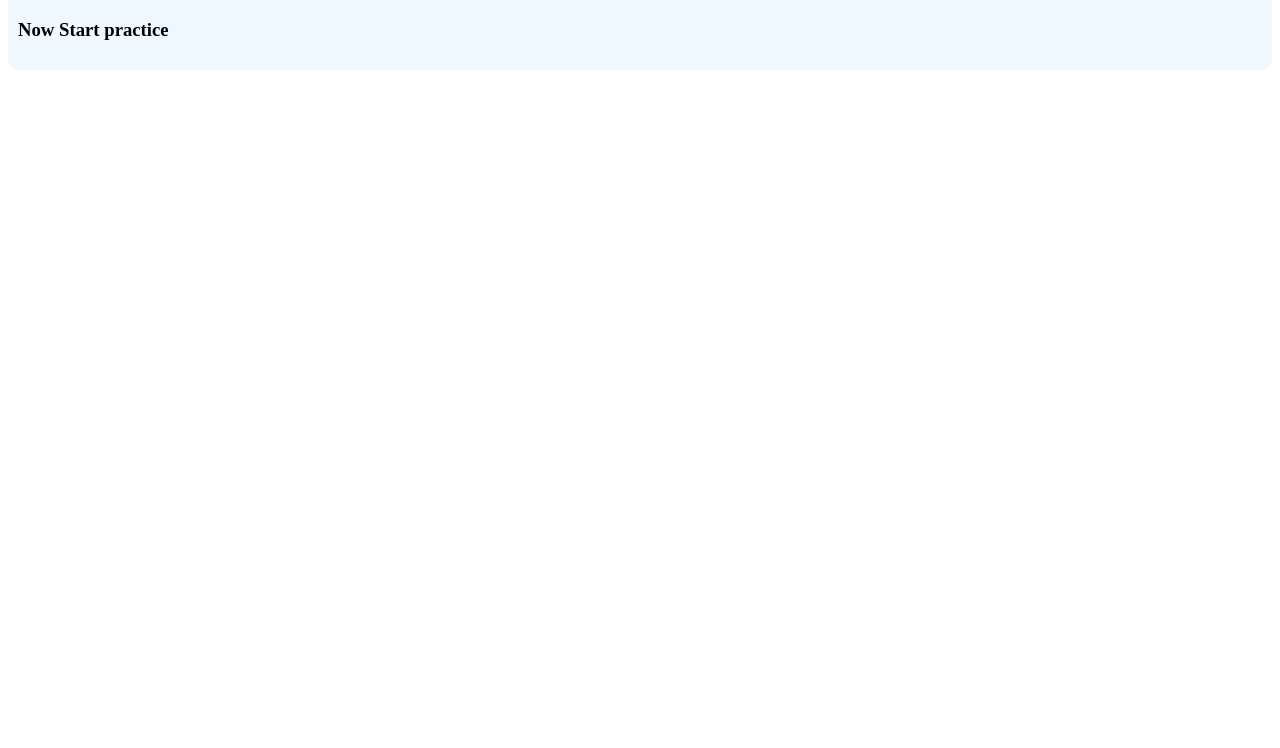
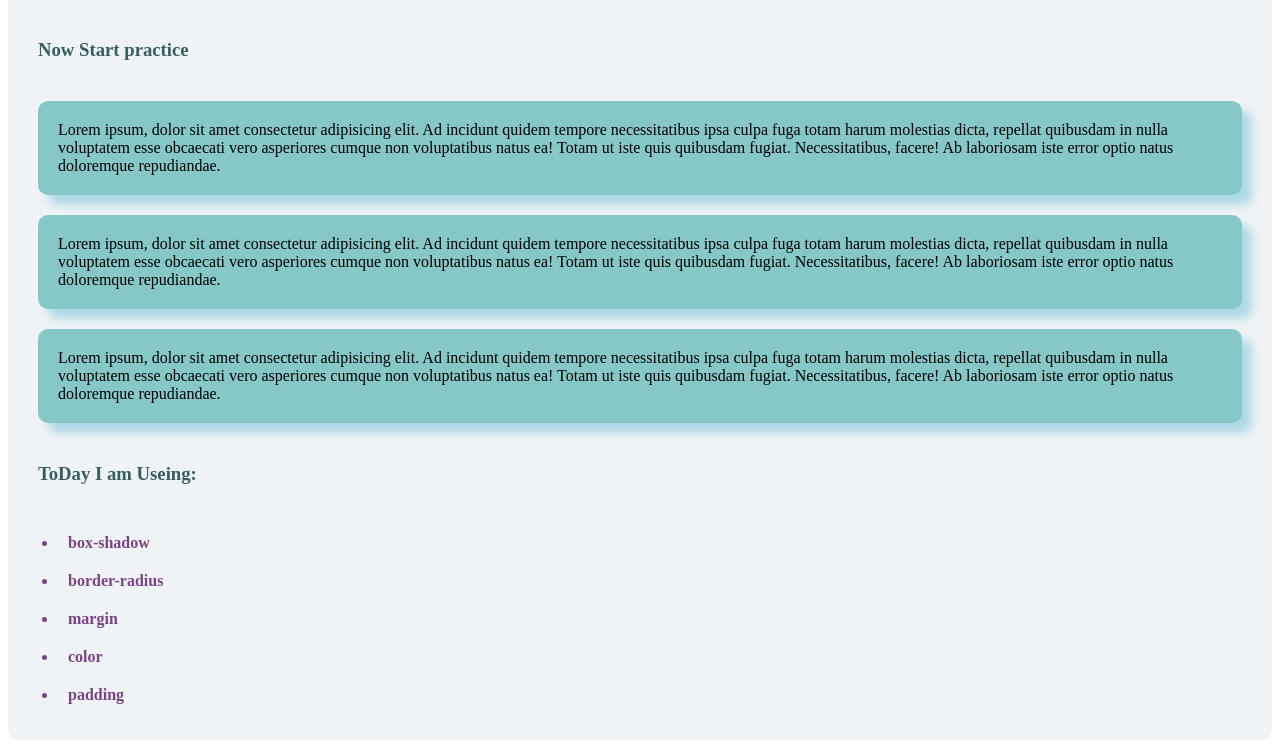
Before and after one commit to TabiaAfrose-git/css-practice, a plain HTML site: page index.html in a window 1280 px wide. Shown: the part 119-867 px from the top of the page. Before the commit the page ends 800 px from the top, so only its background shows below. Drawn offline with Linux system fonts and the light colour scheme.

Commit message:
add new code

```diff
--- a/index.css
+++ b/index.css
@@ -1,10 +1,27 @@
 div{
-    background-color: aliceblue;
+    background-color: rgb(240, 243, 246);
     border-radius: 10px;
     padding: 10px;
 
 }
 h1{
     padding: 20px;
-    color: rgb(59, 59, 94);
+    color: rgb(94, 94, 161);
 }
+
+h3{
+    padding: 20px;
+    color: rgb(54, 94, 95);
+}
+p{
+    margin: 20px;
+    padding: 20px;
+    background-color: rgb(134, 199, 200);
+    border-radius: 10px;
+    box-shadow: 10px 10px 10px lightblue;
+}
+li{
+    padding: 10px;
+    color: rgb(122, 68, 133);
+    font-weight: 900;
+}
--- a/index.html
+++ b/index.html
@@ -11,6 +11,25 @@
     <div>
         <h1>ToDay Mo Module Day</h1>
         <h3>Now Start practice</h3>
+        <p>
+            Lorem ipsum, dolor sit amet consectetur adipisicing elit. Ad incidunt quidem tempore necessitatibus ipsa culpa fuga totam harum molestias dicta, repellat quibusdam in nulla voluptatem esse obcaecati vero asperiores cumque non voluptatibus natus ea! Totam ut iste quis quibusdam fugiat. Necessitatibus, facere! Ab laboriosam iste error optio natus doloremque repudiandae.
+        </p>
+        <p>
+            Lorem ipsum, dolor sit amet consectetur adipisicing elit. Ad incidunt quidem tempore necessitatibus ipsa culpa fuga totam harum molestias dicta, repellat quibusdam in nulla voluptatem esse obcaecati vero asperiores cumque non voluptatibus natus ea! Totam ut iste quis quibusdam fugiat. Necessitatibus, facere! Ab laboriosam iste error optio natus doloremque repudiandae.
+        </p>
+        <p>
+            Lorem ipsum, dolor sit amet consectetur adipisicing elit. Ad incidunt quidem tempore necessitatibus ipsa culpa fuga totam harum molestias dicta, repellat quibusdam in nulla voluptatem esse obcaecati vero asperiores cumque non voluptatibus natus ea! Totam ut iste quis quibusdam fugiat. Necessitatibus, facere! Ab laboriosam iste error optio natus doloremque repudiandae.
+        </p>
+        <h3>ToDay I am Useing:</h3>
+        <ul>
+            <li>box-shadow</li>
+            <li>border-radius</li>
+            <li>margin</li>
+            <li>color</li>
+            <li>padding</li>
+        </ul>
+        </ul>
+
     </div>
 </body>
 </html>
```
